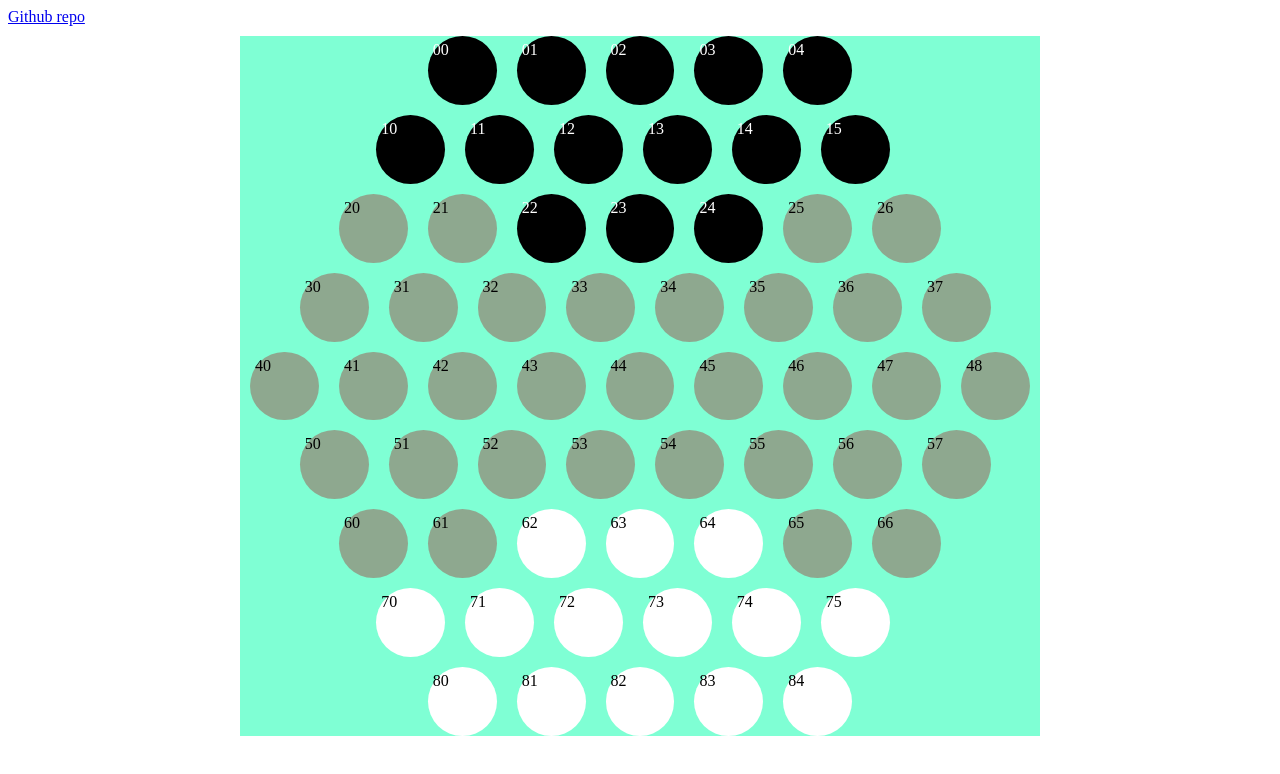
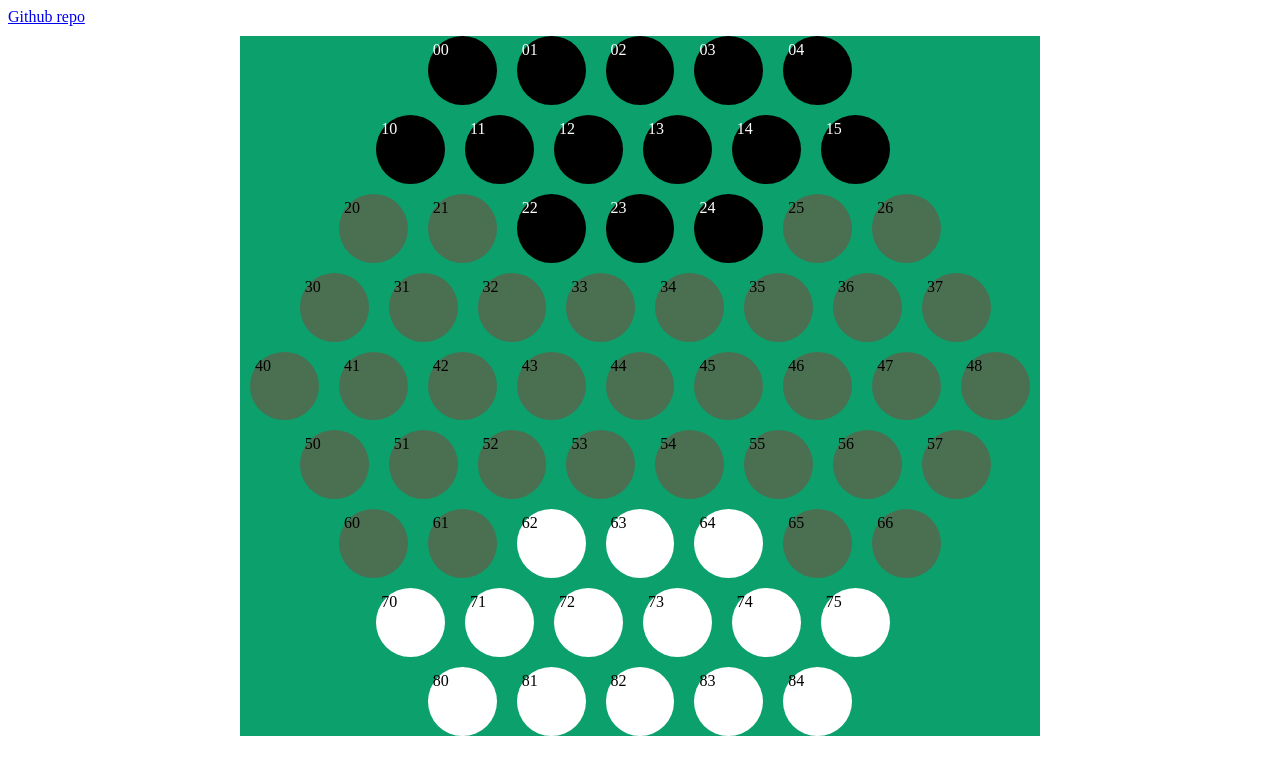
Before and after one commit to Sebs66/abalone_react_ts, a React (Vite) app: page / in a window 1280 px wide. Shown: the top 774 px of the page. Built offline with nearby package versions, Linux system fonts and the light colour scheme.

Commit message:
implementing parallel movements

```diff
--- a/src/classes/HexagonBoard.ts
+++ b/src/classes/HexagonBoard.ts
@@ -237,6 +237,66 @@ class HexagonBoard {
         return availableHexagon
     }
 
+    /**
+     *
+     * @param activeHex
+     * @returns object with directions as keys and array of hexes of the block of team as values.
+     */
+    private getSameTeamBlocksPerDir(activeHex:Hexagon){
+        const allHex = this.getProyectedHexsPerDir(activeHex);
+        const continuousTeamHexs: {[key:string]:Hexagon[]} = {};
+        for (const dir of this.directions){
+            const auxArray: Hexagon[] = [activeHex]
+            for (const hex of allHex[dir]){
+                if (!hex) break;
+                else if (hex.value === activeHex.value){
+                    if (auxArray.length >= 3) break /// no need for more than 3 hexes.
+                    auxArray.push(hex)
+                }
+                else break; /// breaks if not continuos.
+            }
+            /// filter for two or three hexes.
+            if (auxArray.length > 1) continuousTeamHexs[dir] = auxArray;
+        }
+        return continuousTeamHexs
+    }
+
+    /**
+     * Checks for lateral moves. Checks from the active piece, all blocks possible to move in lateral way.
+     * @param activeHex
+     * returns an object with keys as direction and array of empty hex in that direction.
+     */
+    calculateMovesInParalelDir(activeHex:Hexagon){
+        const continuousTeamHexs = this.getSameTeamBlocksPerDir(activeHex) /// object keys: dir
+        const searchs: {[key:string]:string[]} = { /// only certain directions make sense as a block depending on the block originar directions.
+                'topLeft' : ['topRight','left'],
+                'bottomRight': ['right','bottomLeft'],
+                'left': ['bottomLeft','topLeft'],
+                'right': ['bottomRight','topRight'],
+                'topRight': ['right','topLeft'],
+                'bottomLeft': ['left','bottomRight']
+        }
+        const posibleParalelMoves : string[][] = [];
+
+        /// Check for continuous contiguous empty spots in each direction.
+        for (const dir of this.directions){
+            if (!continuousTeamHexs[dir]) continue
+            for (const dir2 of searchs[dir]){ /// Only in the dir2s proyected for that dir
+                const auxArray: string[] = [];
+                for (const hex of continuousTeamHexs[dir]){
+                    if (dir2 == dir) continue /// Not consider same dir.
+                    const possibleHex = this.nextInDir(hex,this.direction_vectors[dir2])
+                    if (possibleHex?.value === 0) auxArray.push(possibleHex.coords); /// If empty, add to possibles.
+                    else break; /// not empty, dont test further.
+                }
+                if (auxArray.length > 1){ /// some are empty we can move!
+                    posibleParalelMoves.push(auxArray);
+                }
+            }
+        }
+        return posibleParalelMoves
+    }
+
     getProyectedHexsByTypePerDir_DEPRECATED(hex:Hexagon){ //! DEPRECATED.
         console.log('DEPRECATED')
         /// Give all hex until a empty space is encounter or end of board.
@@ -401,6 +461,34 @@ class HexagonBoard {
             return 'bottomLeft'
         } else return undefined
     }
+
+    /**
+     *
+     * @param coord1 coord of activePiece
+     * @param coordParallel coord of end of parallel move.
+     */
+    parallelMove(piece1:string,movementCoords:string[]){
+        const hex1 = this.getAt(piece1);
+        const destinationHex1 = this.getAt(movementCoords[0]); /// first will always be the corresponding position of piece1.
+        const dir1 = this.getDirectionOf(hex1,destinationHex1)
+        const player = hex1.value;
+        if (!dir1) return
+        movementCoords.forEach((finalCoord)=>{
+            this.setAt(finalCoord,player);
+            const initialHex = this.nextInDir(this.getAt(finalCoord),this.direction_vectors[this.oppositeDirections[dir1]]) as Hexagon
+            this.setAt(initialHex.coords,0);
+        });
+        return this
+    }
+
+    oppositeDirections = {
+        'topLeft':'bottomRight',
+        'bottomRight': 'topLeft',
+        'topRight': 'bottomLeft',
+        'bottomLeft': 'topRight',
+        'right': 'left',
+        'left': 'right'
+    }
 }
 
 export default HexagonBoard;
--- a/src/components/Move.tsx
+++ b/src/components/Move.tsx
@@ -2,9 +2,9 @@ import React, { useContext } from "react";
 import BoardContext from "../context/board";
 
 function Move({coord}:{coord:string}){
-    const {movePieceClick, activePiece} = useContext(BoardContext);
+    const {movePieceClick, activePiece, displayCoords} = useContext(BoardContext);
     return <div className='piece move' onClick={()=>(movePieceClick(activePiece,coord))}>
-        {<span>{coord}</span>}
+        {displayCoords && <span>{coord}</span>}
     </div>
 
 
--- /dev/null
+++ b/src/components/MoveParallel.tsx
@@ -0,0 +1,13 @@
+import React, { useContext } from "react";
+import BoardContext from "../context/board";
+
+function MoveParallel({coord}:{coord:string}){
+    const {movePieceParallelClick, activePiece, displayCoords} = useContext(BoardContext);
+    return <div className='piece moveParallel' onClick={()=>(movePieceParallelClick(activePiece,coord))}>
+        {displayCoords && <span>{coord}</span>}
+    </div>
+
+
+}
+
+export default MoveParallel;
--- a/src/components/Piece.tsx
+++ b/src/components/Piece.tsx
@@ -2,7 +2,7 @@ import React, { useContext } from "react";
 import BoardContext from "../context/board";
 
 function Piece({coord}:{coord:string}){
-    const {activatePieceClick,board, setBoard, activePiece,setActivePiece, availableMoves} = useContext(BoardContext);
+    const {displayCoords,activatePieceClick,board, activePiece,setActivePiece, availableMoves} = useContext(BoardContext);
     const attacked = availableMoves.includes(coord)
     const isActive = coord === activePiece?'active':'';
     const player = board.getAt(coord).value;
@@ -18,8 +18,9 @@ function Piece({coord}:{coord:string}){
         setActivePiece(undefined); /// re renders.
     }
     return <div className={`piece ${isActive} ${player} ${attacked?'attacked':''}`} onClick={handleOnClick}>
-        {<span>{coord}</span>}
+        {isActive &&<div className={`active-${player}`}></div>}
         {attacked &&<div className={`${attacked?'attacked':''}-${player}`}></div>}
+        {displayCoords && <span>{coord}</span>}
     </div>
 }
 
--- a/src/components/Row.tsx
+++ b/src/components/Row.tsx
@@ -5,6 +5,7 @@ import React, { useContext } from 'react';
 import Piece from './Piece';
 import Slot from './Slot';
 import Move from './Move';
+import MoveParallel from './MoveParallel';
 import BoardContext from '../context/board';
 
 
@@ -15,14 +16,19 @@ type Props = {row:HexagonInterface[],index:number,rowPosition:number}
 
 function Row ({row, index, rowPosition}:Props){
     const {board, availableMoves} = useContext(BoardContext);
+    const composedMoves = availableMoves.filter((item)=>typeof item == 'object')
     const slots = row.map((_,index_col)=>{
         const coord = `${index}${index_col}`
+        /// Check if a composed move includes these coords.
+        const composedArray = composedMoves.filter((array)=>{return array.includes(coord)});
         /// Will do pieces and slots in parallel. This way Slot is independent from Piece, and it woll not rerender every time!. fix flickering!
         let type;
         if (board.getAt(coord).value){
             type = <Piece key={`P${coord}`} coord={coord}></Piece>
         } else if (availableMoves?.includes(coord)){
             type = <Move key={`M${coord}`} coord={coord}></Move>
+        } else if (composedArray.length>0){
+            type = <MoveParallel key={`M${coord}`} coord={coord}></MoveParallel> /// Only coords that are not in single moves posibilities.
         } else {
             type = <Slot coord={coord} key={`S${coord}`}></Slot>
         }
--- a/src/components/Slot.tsx
+++ b/src/components/Slot.tsx
@@ -1,13 +1,17 @@
 import './components.css';
+import BoardContext from "../context/board";
 
 function Slot({coord}:{coord:string}){
-
+    const {displayCoords} = useContext(BoardContext);
     const elementProps = {className:'slot',coord} /// Tenemos que definir los props afuera porque en TS, el elemento div no tiene la prop coord.
     return (
     <div {...elementProps} >
-        {<span>{coord}</span>}
+        {displayCoords && <span>{coord}</span>}
     </div>
     )
 }
 
 export default Slot;
+
+
+import React, { useContext } from "react";
--- a/src/components/components.css
+++ b/src/components/components.css
@@ -4,7 +4,7 @@
     grid-template-columns: repeat(9,1fr);
     row-gap: 10px;
     width: 800px;
-    background-color: aquamarine;
+    background-color: rgb(11, 160, 108);
     flex-direction: column;
 }
 
@@ -26,9 +26,9 @@
     border-radius: 50%;
 }
 
-.slot span{
-    position:fixed;
-    z-index: 2;
+.slot span{ /* Coords */
+    position:absolute;
+    z-index: +10;
 }
 
 .piece {
@@ -52,10 +52,19 @@
     background-color: rgba(56, 56, 226, 0.576);
     /* background-color:rgba(165, 42, 42, 0.408); */
 }
+.moveParallel {
+    padding: 5px;
+    margin: 0 10px 0 10px;
+    aspect-ratio: 1;
+    position: relative;
+    width: inherit;
+    border-radius: 50%;
+    background-color: rgb(252, 88, 0);
+    /* background-color:rgba(165, 42, 42, 0.408); */
+}
 
 .piece.attacked {
     background-color: red !important;
-    z-index: 1;
 }
 
 .piece div.attacked-b{
@@ -63,7 +72,7 @@
     width: 90%;
     border-radius: 50%;
     background-color: rgb(0, 0, 0);
-    opacity: 0.7;
+
     position:absolute;
     bottom:5%;
     left: 5%
@@ -87,17 +96,36 @@
 
 .piece.b span {
     color: white;
+    position: absolute;
+    z-index: 1;
 }
 
+.piece.w span {
+    position: absolute;
+    z-index: 1;
+}
 .piece.w {
     background-color: white;
 }
 
-.active {
-    opacity:0.8 !important;
-    /*
-    padding: 2px;
-    margin: 0 10px 0 10px;
-    border: 3px solid red;
-    box-sizing: border-box; */
+.piece.active {
+    background-color: rgb(255, 247, 0);
 }
+.piece div.active-w{ /* This is the subelement. */
+    width:90%;
+    aspect-ratio: 1;
+    border-radius: 50%;
+    background-color: white;
+    position: absolute;
+    bottom: 5%;
+    left:5%;
+}
+.piece div.active-b{ /* This is the subelement. */
+    width:90%;
+    aspect-ratio: 1;
+    border-radius: 50%;
+    background-color: black;
+    position: absolute;
+    bottom: 5%;
+    left:5%;
+}
--- a/src/context/board.tsx
+++ b/src/context/board.tsx
@@ -8,13 +8,15 @@ interface BoardContextValue {
     baseBoard: number[][],
     board:HexagonBoard,
     activePiece: undefined|string,
-    availableMoves:string[],
+    availableMoves:(string|string[])[],
     setBoard: React.Dispatch<React.SetStateAction<HexagonBoard>>,
     setActivePiece: React.Dispatch<React.SetStateAction<string|undefined>>,
-    setAvailableMoves: React.Dispatch<React.SetStateAction<string[]>>,
+    setAvailableMoves: React.Dispatch<React.SetStateAction<(string|string[])[]>>,
     activatePieceClick:(coord:string)=>void,
     movePieceClick:(prevCoord:string|undefined,newCoord:string)=>void,
-    getAvailableMovesCoords:(board:HexagonBoard,activePiece:string)=>string[]
+    movePieceParallelClick:(activePiece:string|undefined,coordParallel:string)=>void,
+    getAvailableMovesCoords:(board:HexagonBoard,activePiece:string)=>(string|string[])[],
+    displayCoords:boolean
 }
 
 const defaultValue = {
@@ -27,7 +29,9 @@ const defaultValue = {
     setAvailableMoves: ()=>{},
     activatePieceClick: () => {},
     movePieceClick: ()=>{},
-    getAvailableMovesCoords: ()=>[]
+    movePieceParallelClick: ()=>{},
+    getAvailableMovesCoords: ()=>[],
+    displayCoords:true,
 };
 
 const BoardContext = createContext<BoardContextValue>(defaultValue);
@@ -35,7 +39,7 @@ const BoardContext = createContext<BoardContextValue>(defaultValue);
 function Provider({children}:{children:React.ReactNode}){ /// A wrapper for the provider.
     const [board,setBoard] = useState(HexagonBoard.newGame()); /// Board.newGame(4) -> Para llenarlo de pelotas.
     const [activePiece,setActivePiece] = useState<string|undefined>(undefined);
-    const [availableMoves,setAvailableMoves] = useState([] as string[]);
+    const [availableMoves,setAvailableMoves] = useState([] as (string|string[])[]);
 
     const baseBoard =  [
         [0,0,0,0,0], // 5 slots
@@ -49,7 +53,10 @@ function Provider({children}:{children:React.ReactNode}){ /// A wrapper for the
         [0,0,0,0,0] // 5 slots
     ];
 
-    function getAvailableMovesCoords(board:HexagonBoard,activePiece:string):string[]{
+    const displayCoords = true; /// Show coords on tableBoard or not.
+
+
+    function getAvailableMovesCoords(board:HexagonBoard,activePiece:string):(string|string[])[]{
         if (!activePiece) return [] /// En caso de que no haya pieza activa.
         //console.log('getAvailableMovesCoords()')
         const activeHex = board.getAt(activePiece);
@@ -60,8 +67,9 @@ function Provider({children}:{children:React.ReactNode}){ /// A wrapper for the
             const moveInStraightDir = board.calculateMovesInStraightDir(activeHex,proyectedHexs[dirString]);
             if (moveInStraightDir) moves.push(moveInStraightDir.coords)
         });
-        console.log('moves',moves);
-        return moves;
+        const parallelMoves = board.calculateMovesInParalelDir(activeHex);
+        console.log([...moves, ...parallelMoves])
+        return [...moves,...parallelMoves];
         }
 
     const activatePieceClick = (coord:string)=>{
@@ -77,6 +85,27 @@ function Provider({children}:{children:React.ReactNode}){ /// A wrapper for the
         board.setAt(newCoord,player)
         setBoard(board.getCopy());
     }
+
+    const movePieceParallelClick = (activePiece:string|undefined,parallelCoord:string)=>{
+        if (!activePiece) return
+        console.log(activePiece);
+        console.log(parallelCoord);
+        /// Get the array that we want.
+        const parallelMoves = availableMoves.filter(item=> {return typeof item == 'object'}) as string[][];
+        const parallelMoveBlock = parallelMoves.filter(array=>{return array.includes(parallelCoord)})[0]; /// first one will always be the corresponding to active piece.
+        /// cut the array up to the parallel coord (it returns the whole block!).
+        const parallelMove:string[] = [];
+        for (const coord of parallelMoveBlock){
+            if (coord === parallelCoord){
+                parallelMove.push(coord)
+                break;
+            }
+            parallelMove.push(coord)
+        }
+        board.parallelMove(activePiece,parallelMove);
+        setBoard(board.getCopy())
+    }
+
 
     useEffect(()=>{
         setActivePiece(undefined);
@@ -98,7 +127,9 @@ function Provider({children}:{children:React.ReactNode}){ /// A wrapper for the
         activePiece, setActivePiece,
         availableMoves, setAvailableMoves,
         activatePieceClick, movePieceClick,
-        getAvailableMovesCoords
+        getAvailableMovesCoords,
+        movePieceParallelClick,
+        displayCoords
     }}>
         {children}
     </BoardContext.Provider>
```
